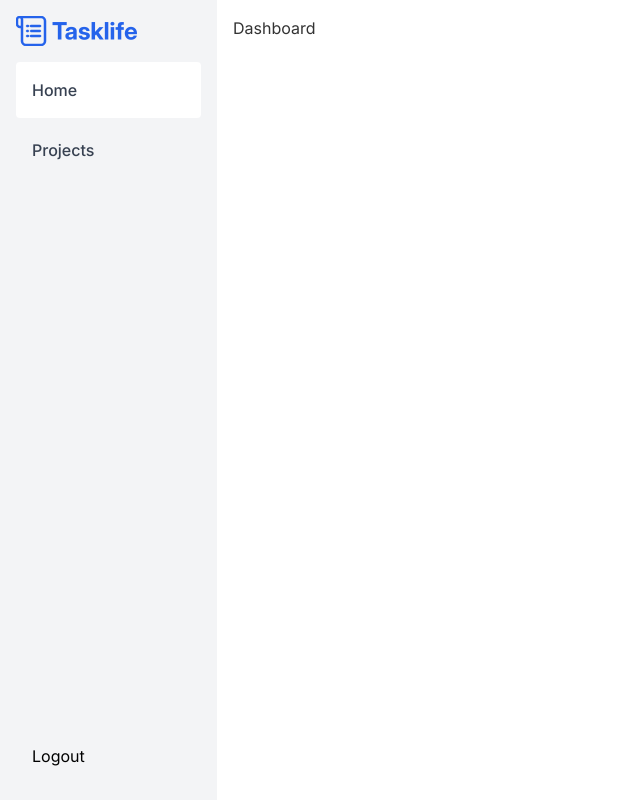
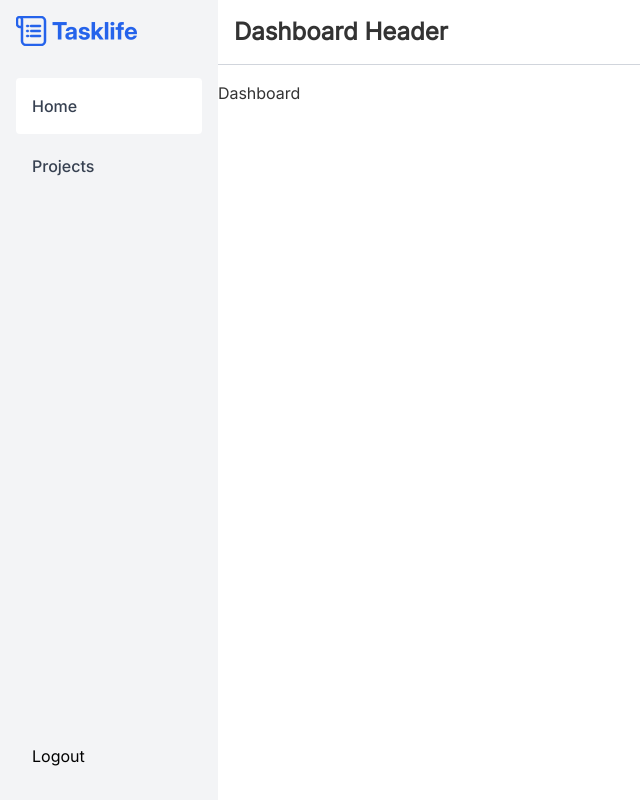
Before and after one commit to neshanth/tasklife-node, a React (Vite) app in the folder client/: page / in a window 1280 px wide. Shown: the whole page, without its empty margins (0-640 px from the left). Built offline with nearby package versions, Linux system fonts and the light colour scheme.

Commit message:
added a dashboard header component

```diff
--- /dev/null
+++ b/client/src/ui/DashboardHeader.jsx
@@ -0,0 +1,10 @@
+const DashboardHeader = () => {
+  return (
+    <div className="mb-4 border-b border-gray-300">
+      <div className="p-4">
+        <h1 className="text-2xl font-bold">Dashboard Header</h1>
+      </div>
+    </div>
+  );
+};
+export default DashboardHeader;
--- a/client/src/ui/Layout.jsx
+++ b/client/src/ui/Layout.jsx
@@ -1,11 +1,13 @@
 import { Outlet } from "react-router-dom";
 import Sidebar from "./Sidebar";
+import DashboardHeader from "./DashboardHeader";
 
 export default function Layout() {
   return (
     <div className="flex h-screen">
       <Sidebar />
-      <main className="w-full p-4">
+      <main className="w-full">
+        <DashboardHeader />
         <Outlet />
       </main>
     </div>
--- a/client/src/ui/Sidebar.jsx
+++ b/client/src/ui/Sidebar.jsx
@@ -12,7 +12,7 @@ export default function Sidebar() {
       <div className="mb-4">
         <img src={logo} alt="Logo" width={122} />
       </div>
-      <nav className="flex-1">
+      <nav className="flex-1 pt-4">
         <ul className="flex flex-col gap-1">
           {links.map((link) => (
             <li key={link.to}>
```
